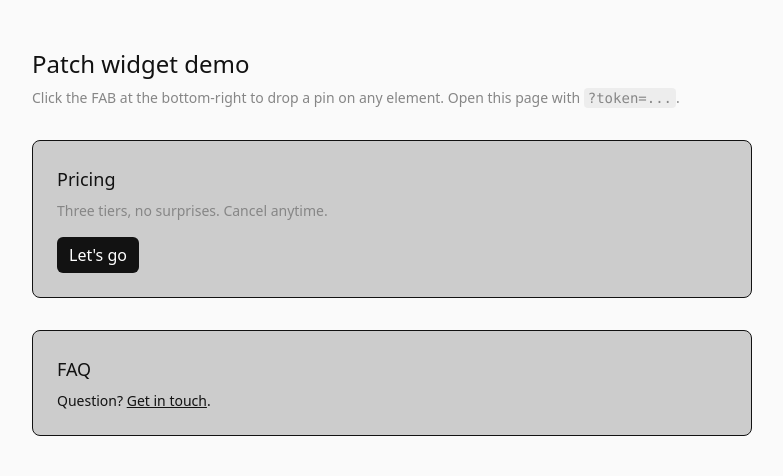
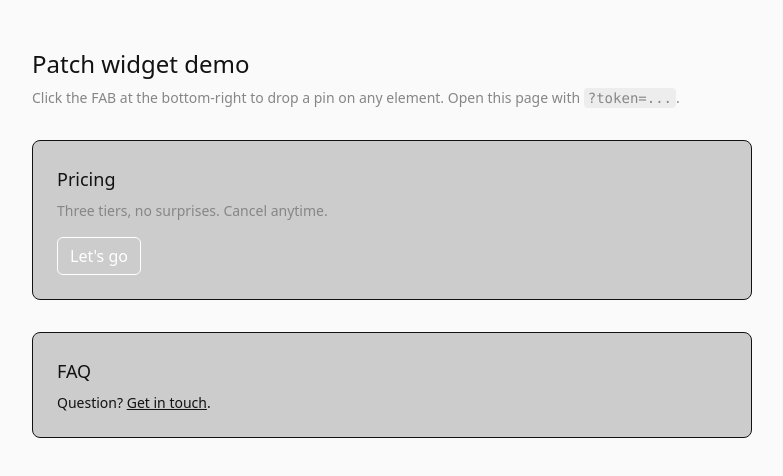
Before and after one commit to simstudioBV/patch-test-page, a Next.js app: page / in a window 1280 px wide. Shown: the top 476 px of the page, without its empty margins (248-1031 px from the left). Built offline with nearby package versions, Linux system fonts and the light colour scheme.

Commit message:
style(widget-demo): change button to white outline style

```diff
--- a/app/page.tsx
+++ b/app/page.tsx
@@ -18,7 +18,7 @@ export default function WidgetDemoPage() {
         <p className="text-sm text-muted-foreground">Three tiers, no surprises. Cancel anytime.</p>
         <button
           type="button"
-          className="mt-4 rounded-md bg-primary px-3 py-1.5 text-sm text-primary-foreground"
+          className="mt-4 rounded-md border border-white bg-transparent px-3 py-1.5 text-sm text-white"
         >
           Let's go
         </button>
```
